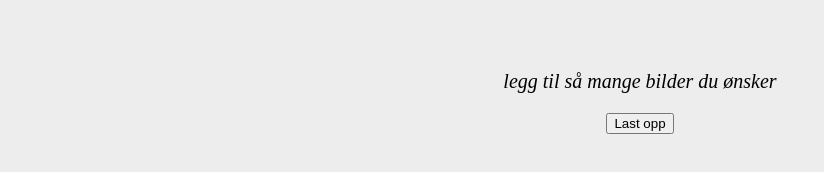
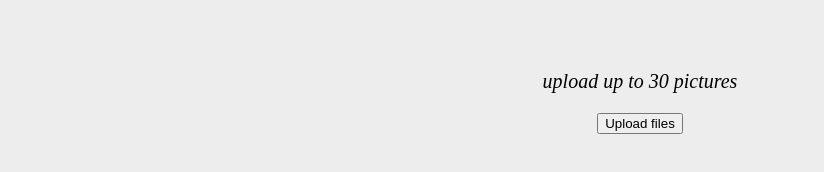
Before and after one commit to kristianvik/scrapbook, a plain HTML site: page create.html in a window 1280 px wide. Shown: the part 178-350 px from the top of the page, without its empty margins (0-824 px from the left). Drawn offline with Linux system fonts and the light colour scheme.

Commit message:
norwegian -> english

```diff
--- a/create.html
+++ b/create.html
@@ -23,8 +23,8 @@
 
   <section class="create">
     <div class="upload">
-      <p id="txAddPics">legg til så mange bilder du ønsker</p>
-      <button>Last opp</button>
+      <p id="txAddPics">upload up to 30 pictures</p>
+      <button>Upload files</button>
     </div>
   </section>
 
```
